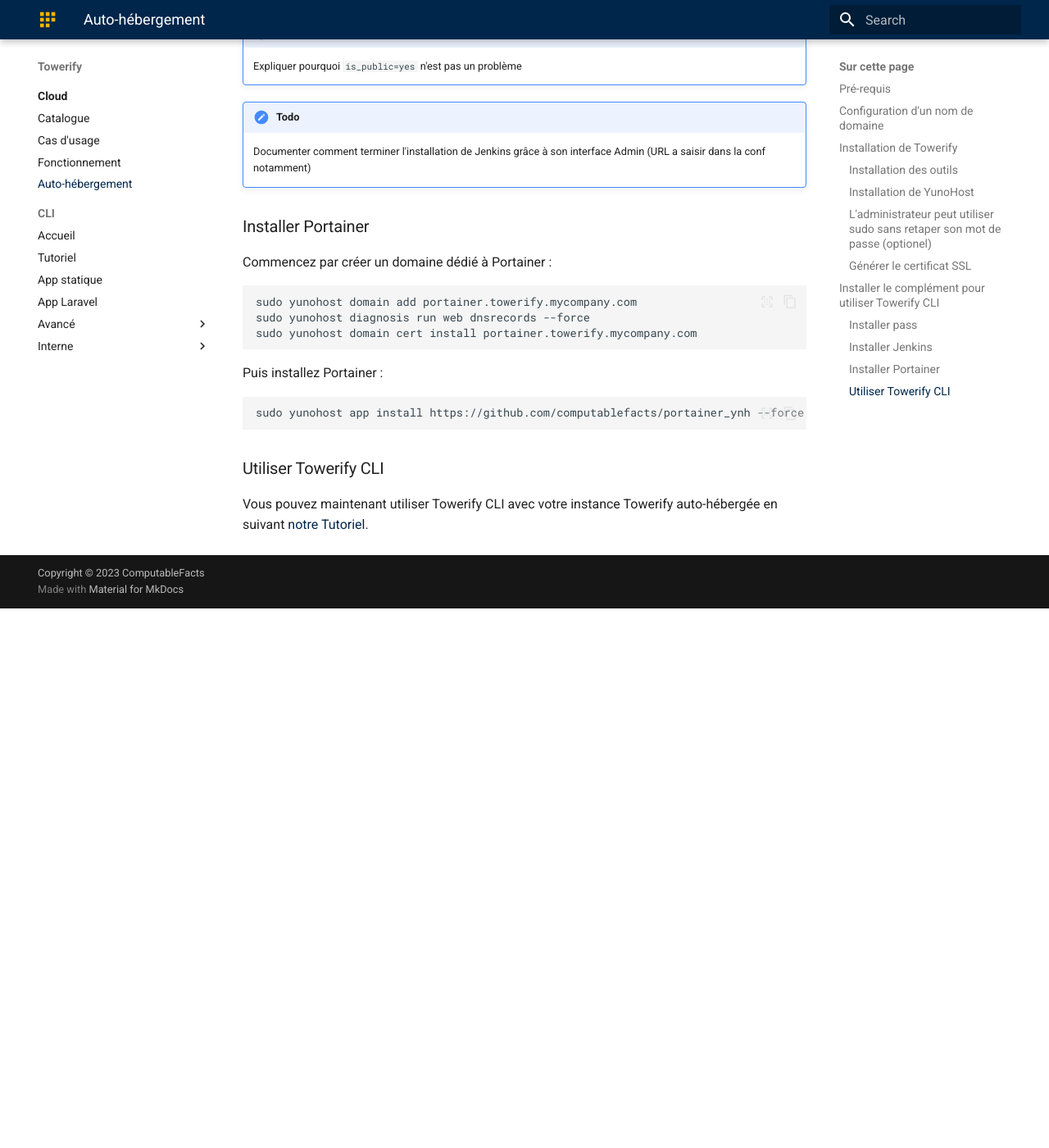
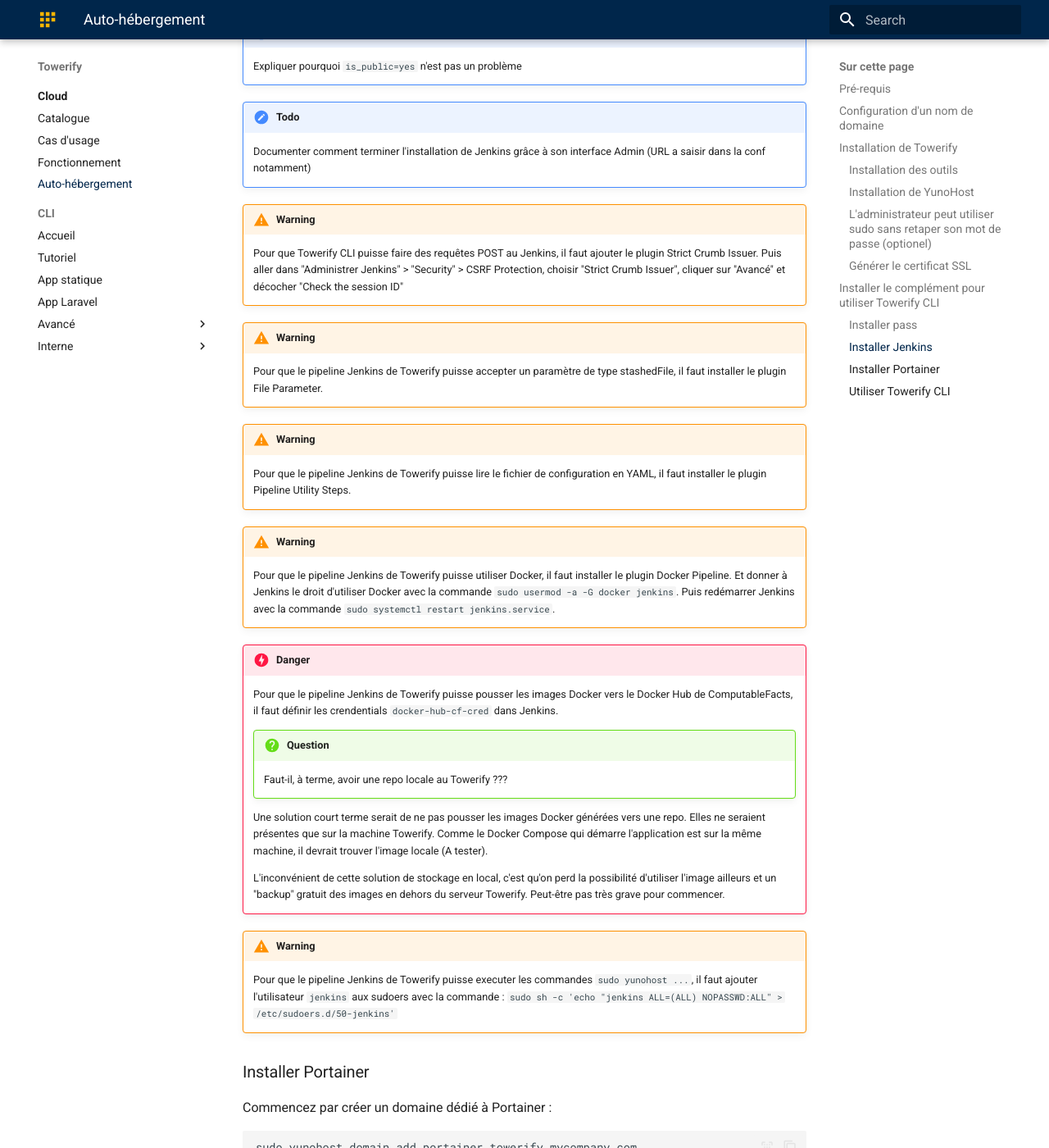
Before and after one commit to computablefacts/towerify-docs, an MkDocs documentation site: the page built from docs/self-hosting.md, in a window 1280 px wide and 1400 px high, scrolled down 2172 px. Shown: the whole window at 82% size. Built offline with MkDocs 1.6.1 and Material for MkDocs 9.7.7, drawn with Linux system fonts in a browser that asks for light colours; before the commit the page ends 2914 px from its top, so only the background shows below that.

Commit message:
Self-Hosting: add missing steps to make Jenkins compatible with Towerify CLI

```diff
--- a/docs/self-hosting.md
+++ b/docs/self-hosting.md
@@ -107,6 +107,50 @@
 
     Documenter comment terminer l'installation de Jenkins grâce à son interface Admin (URL a saisir dans la conf notamment)
 
+!!! warning
+
+    Pour que Towerify CLI puisse faire des requêtes POST au Jenkins, il faut ajouter le plugin Strict Crumb Issuer.
+    Puis aller dans "Administrer Jenkins" > "Security" > CSRF Protection, choisir "Strict Crumb Issuer", cliquer
+    sur "Avancé" et décocher "Check the session ID"
+
+!!! warning
+
+    Pour que le pipeline Jenkins de Towerify puisse accepter un paramètre de type stashedFile, il faut installer
+    le plugin File Parameter.
+
+!!! warning
+
+    Pour que le pipeline Jenkins de Towerify puisse lire le fichier de configuration en YAML, il faut installer
+    le plugin Pipeline Utility Steps.
+
+!!! warning
+
+    Pour que le pipeline Jenkins de Towerify puisse utiliser Docker, il faut installer le plugin Docker Pipeline.
+    Et donner à Jenkins le droit d'utiliser Docker avec la commande `sudo usermod -a -G docker jenkins`. Puis
+    redémarrer Jenkins avec la commande `sudo systemctl restart jenkins.service`.
+
+!!! danger
+
+    Pour que le pipeline Jenkins de Towerify puisse pousser les images Docker vers le Docker Hub de ComputableFacts,
+    il faut définir les crendentials `docker-hub-cf-cred` dans Jenkins.
+
+    !!! question
+
+        Faut-il, à terme, avoir une repo locale au Towerify ???
+
+    Une solution court terme serait de ne pas pousser les images Docker générées vers une repo. Elles ne seraient
+    présentes que sur la machine Towerify. Comme le Docker Compose qui démarre l'application est sur la même
+    machine, il devrait trouver l'image locale (A tester).
+
+    L'inconvénient de cette solution de stockage en local, c'est qu'on perd la possibilité d'utiliser l'image
+    ailleurs et un "backup" gratuit des images en dehors du serveur Towerify. Peut-être pas très grave pour commencer.
+
+!!! warning
+
+    Pour que le pipeline Jenkins de Towerify puisse executer les commandes `sudo yunohost ...`, il faut
+    ajouter l'utilisateur `jenkins` aux sudoers avec la commande :
+    `sudo sh -c 'echo "jenkins ALL=(ALL) NOPASSWD:ALL" > /etc/sudoers.d/50-jenkins'`
+
 
 ### Installer Portainer
 
```
